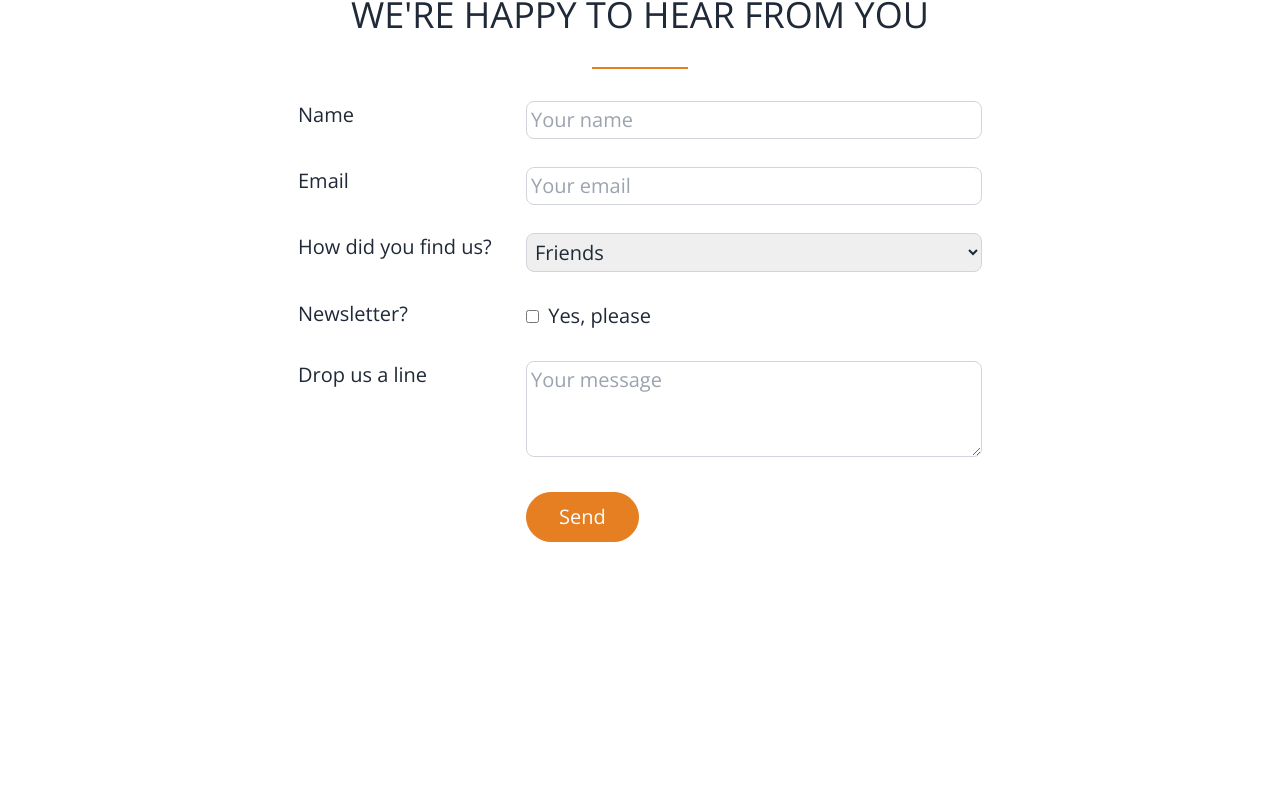
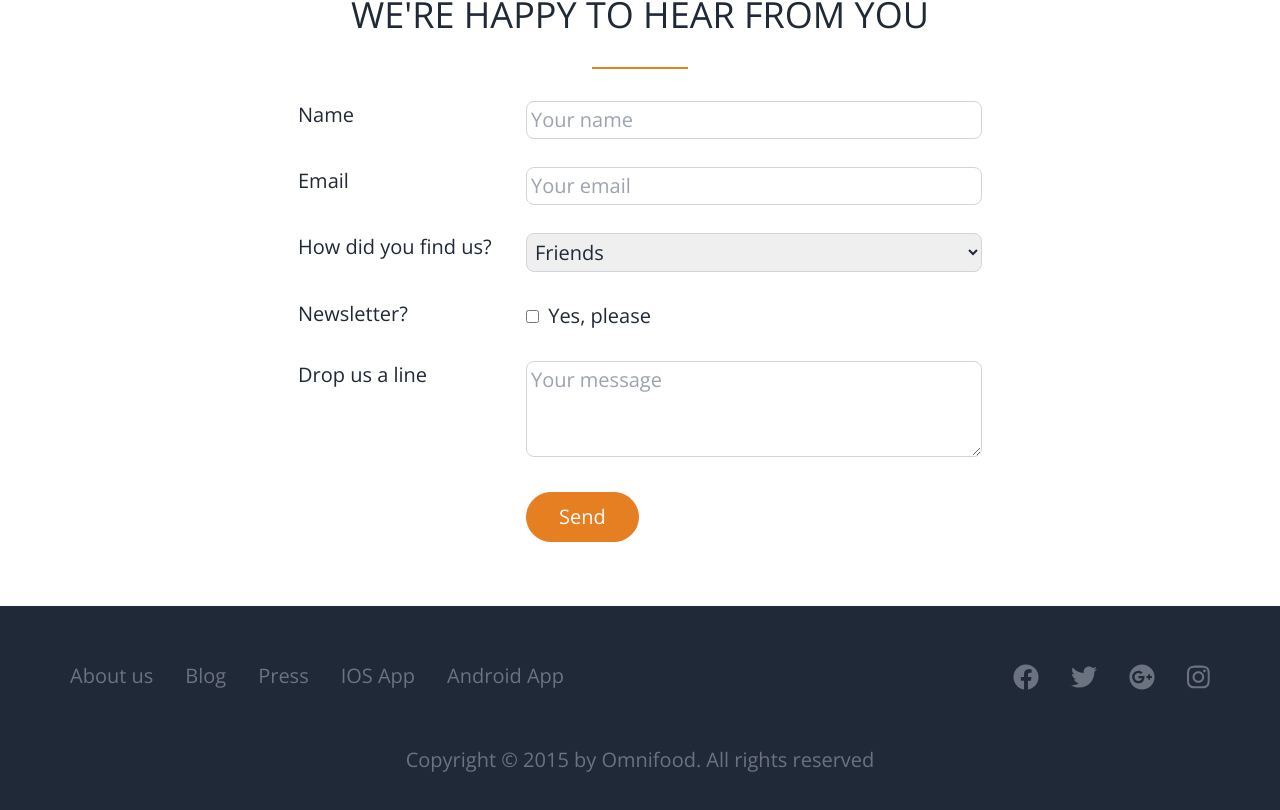
Before and after one commit to aligorgin/practice-land, a React (Create React App) app: page / in a window 1280 px wide. Shown: the part 4789-5599 px from the top of the page. Before the commit the page ends 5395 px from the top, so only its background shows below. Built offline with nearby package versions, Linux system fonts and the light colour scheme.

Commit message:
added footer

```diff
--- a/src/components/omniFood/Contact.js
+++ b/src/components/omniFood/Contact.js
@@ -77,9 +77,3 @@ const Contact = () => {
 }
 
 export default Contact;
-
-// <a
-//     className='mr-4 inline-block py-2.5 px-8 rounded-full border border-solid border-orange text-white font-light bg-orange hover:bg-Dorange hover:border-Dorange transition-colors duration-300 '
-//     href="#">
-//     Sign Up now
-// </a>
--- /dev/null
+++ b/src/components/omniFood/Footer.js
@@ -0,0 +1,34 @@
+import React from "react";
+import {FontAwesomeIcon} from "@fortawesome/react-fontawesome";
+import {faTwitter, faFacebook, faGooglePlus, faInstagram} from "@fortawesome/free-brands-svg-icons";
+
+const Footer = () => {
+    return (
+        <footer className='bg-gray-800'>
+            <div className='max-w-1140 mx-auto'>
+                <div className='grid grid-cols-2 max-w-1140 mx-auto text-white py-14'>
+                    <div>
+                        <ul className='flex'>
+                            <li className='mr-8 text-gray-500 hover:text-white transition duration-300'><a href="#">About us</a></li>
+                            <li className='mr-8 text-gray-500 hover:text-white transition duration-300'><a href="#">Blog</a></li>
+                            <li className='mr-8 text-gray-500 hover:text-white transition duration-300'><a href="#">Press</a></li>
+                            <li className='mr-8 text-gray-500 hover:text-white transition duration-300'><a href="#">IOS App</a></li>
+                            <li className='text-gray-500 hover:text-white transition duration-300'><a href="#">Android App</a></li>
+                        </ul>
+                    </div>
+                    <div>
+                        <ul className='flex float-right'>
+                            <li style={{fontSize:"1.625rem"}} className= 'text-gray-500 hover:text-facebook transition duration-300'><a href="#"><FontAwesomeIcon icon={faFacebook}/></a></li>
+                            <li style={{fontSize:"1.625rem"}} className='ml-8 text-gray-500 hover:text-twitter transition duration-300'><a href="#"><FontAwesomeIcon icon={faTwitter} /></a></li>
+                            <li style={{fontSize:"1.625rem"}} className='ml-8 text-gray-500 hover:text-googlePlus transition duration-300'><a href="#"><FontAwesomeIcon icon={faGooglePlus} /></a></li>
+                            <li style={{fontSize:"1.625rem"}} className='ml-8 text-gray-500 hover:text-instagram transition duration-300'><a href="#"><FontAwesomeIcon icon={faInstagram} /></a></li>
+                        </ul>
+                    </div>
+                </div>
+                <p className='text-center text-white pb-16 text-gray-500'>Copyright &copy; 2015 by Omnifood. All rights reserved</p>
+            </div>
+        </footer>
+    )
+}
+
+export default Footer;
--- a/src/components/omniFood/OmniFood.js
+++ b/src/components/omniFood/OmniFood.js
@@ -7,9 +7,10 @@ import Cities from "./Cities";
 import Testimonials from "./Testimonials";
 import SignUp from "./SignUp";
 import Contact from "./Contact";
+import Footer from "./Footer";
 
-const OmniFood = ()=>{
-    return(
+const OmniFood = () => {
+    return (
         <div className='bg-white text-gray-800 font-openSans text-xl font-normal'>
             <Header/>
             <Features/>
@@ -19,6 +20,7 @@ const OmniFood = ()=>{
             <Testimonials/>
             <SignUp/>
             <Contact/>
+            <Footer/>
         </div>
     )
 }
--- a/tailwind.config.js
+++ b/tailwind.config.js
@@ -11,7 +11,7 @@ module.exports = {
             'orange': '#e67e22',
             'Dorange': '#cf6d17',
             'wickyWhite':'#f4f4f4',
-            'wickyyWhite':'#fcfcfc'
+            'wickyyWhite':'#fcfcfc',
         }),
         borderColor: theme => ({
             ...theme('colors'),
@@ -22,7 +22,11 @@ module.exports = {
         textColor: theme => ({
             ...theme('colors'),
             'orange': '#e67e22',
-            'Dorange': '#cf6d17'
+            'Dorange': '#cf6d17',
+            'googlePlus':'#db4437',
+            'facebook':'#1877f2',
+            'twitter':'#1da1f2',
+            'instagram':'#c32aa3',
         }),
         extend: {
             backgroundImage: theme => ({
```
